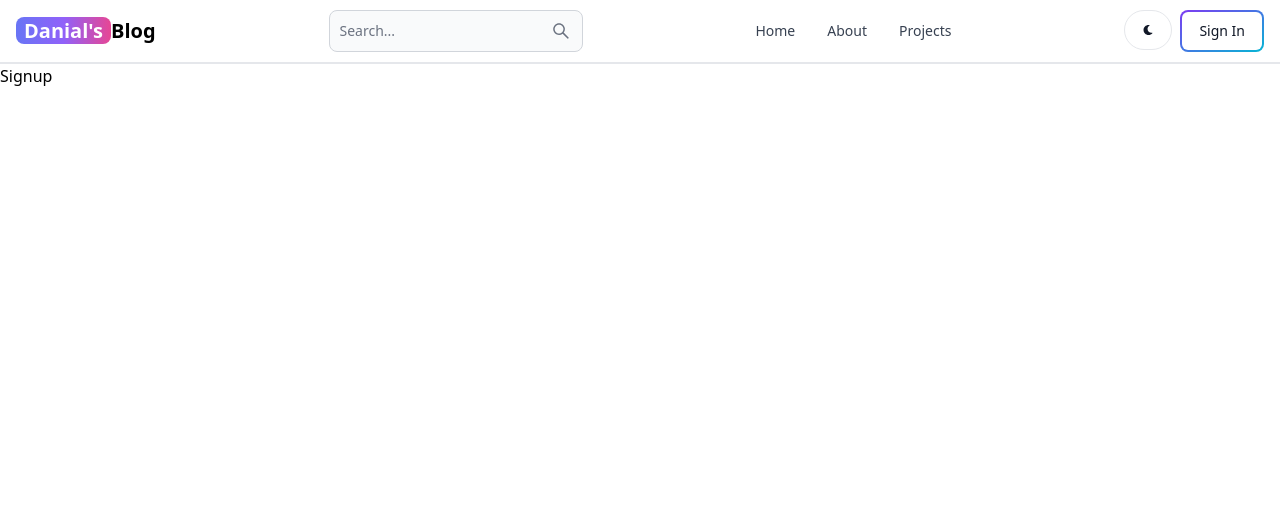
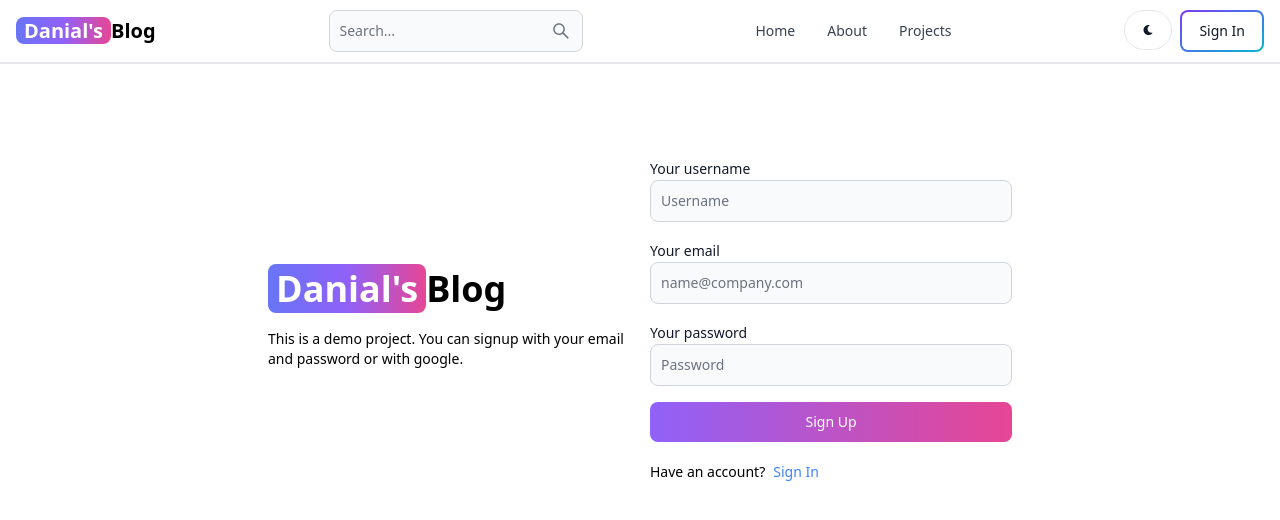
Before and after one commit to DanialAhsan93/mern-blog, a React app in the folder client/: page /signup in a window 1280 px wide. Shown: the top 520 px of the page. Built offline with nearby package versions, Linux system fonts and the light colour scheme; the HTML template or start-up script is replaced by a standard one.

Commit message:
create signup page ui

```diff
--- a/client/src/pages/Signup.jsx
+++ b/client/src/pages/Signup.jsx
@@ -1,8 +1,71 @@
+import { Button, Label, TextInput } from 'flowbite-react'
 import React from 'react'
+import { Link } from 'react-router-dom'
 
 function Signup() {
   return (
-    <div>Signup</div>
+    <div className='min-h-screen mt-20'>
+      <div className='flex p-3 max-w-3xl flex-col md:flex-row md:items-center mx-auto gap-5'>
+        {/* left */}
+        <div className=' flex-1'>
+          <Link to={'/'} className='text-4xl font-bold
+             dark:text-white'>
+            <span className='px-2 bg-gradient-to-r from-indigo-500
+             first-letter: via-purple-500 to-pink-500 rounded-lg text-white'>
+              Danial's
+            </span>
+            Blog
+          </Link>
+
+          <p className='text-sm mt-5'>
+            This is a demo project. You can signup with your email and password or with google.
+          </p>
+        </div>
+        {/* right */}
+        <div className='flex-1'>
+          <form className='flex flex-col gap-4'>
+            <div className=''>
+              <Label value="Your username" />
+
+              <TextInput
+                type='text'
+                placeholder='Username'
+                id='username'
+              />
+            </div>
+            <div className=''>
+              <Label value="Your email" />
+
+              <TextInput
+                type='text'
+                placeholder='name@company.com'
+                id='email'
+              />
+            </div>
+            <div className=''>
+              <Label value="Your password" />
+
+              <TextInput
+                type='text'
+                placeholder='Password'
+                id='password'
+              />
+            </div>
+
+            <Button gradientDuoTone={'purpleToPink'} type='submit'>
+              Sign Up
+            </Button>
+          </form>
+
+          <div className='flex gap-2 text-sm mt-5'>
+            <span>Have an account?</span>
+            <Link to={'/signin'} className='text-blue-500'>
+              Sign In
+            </Link>
+          </div>
+        </div>
+      </div>
+    </div>
   )
 }
 
```
